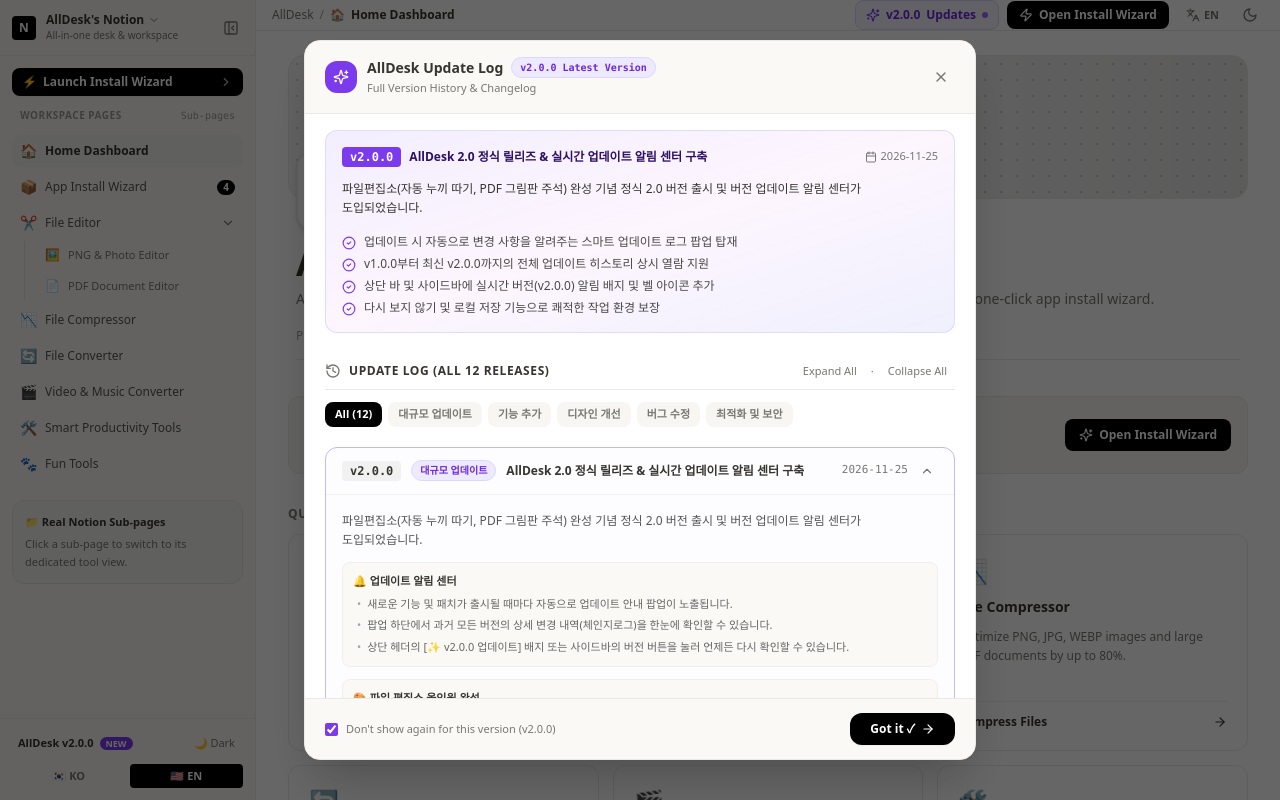
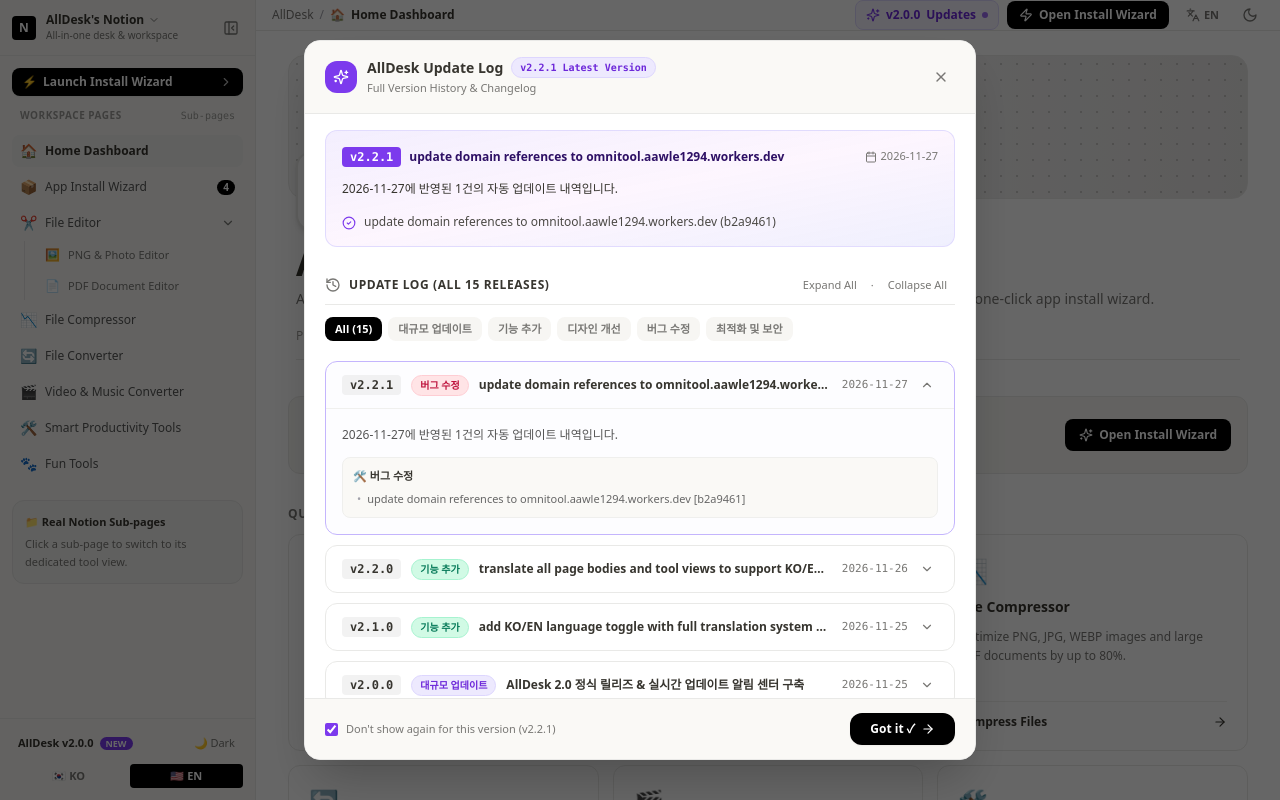
Before and after one commit to aawle1294-git/omnitool, a React (Vite) app: page / in a window 1280 px wide. Built offline with nearby package versions, Linux system fonts and the light colour scheme; a web font is replaced by a local one.

Commit message:
feat: automate update logs from git commit history on build

```diff
--- a/package.json
+++ b/package.json
@@ -4,7 +4,9 @@
   "version": "2.0.0",
   "type": "module",
   "scripts": {
+    "predev": "node scripts/generate-update-logs.mjs",
     "dev": "vite",
+    "prebuild": "node scripts/generate-update-logs.mjs",
     "build": "tsc && vite build",
     "preview": "vite preview"
   },
--- /dev/null
+++ b/src/data/generatedLogs.json
@@ -0,0 +1,87 @@
+[
+  {
+    "version": "v2.2.1",
+    "title": "update domain references to omnitool.aawle1294.workers.dev",
+    "releaseDate": "2026-11-27",
+    "isLatest": true,
+    "tag": "버그 수정",
+    "tagColor": "rose",
+    "summary": "2026-11-27에 반영된 1건의 자동 업데이트 내역입니다.",
+    "highlights": [
+      "update domain references to omnitool.aawle1294.workers.dev (b2a9461)"
+    ],
+    "details": [
+      {
+        "category": "🛠️ 버그 수정",
+        "items": [
+          "update domain references to omnitool.aawle1294.workers.dev [b2a9461]"
+        ]
+      }
+    ]
+  },
+  {
+    "version": "v2.2.0",
+    "title": "translate all page bodies and tool views to support KO/EN 외 3건",
+    "releaseDate": "2026-11-26",
+    "isLatest": false,
+    "tag": "기능 추가",
+    "tagColor": "emerald",
+    "summary": "2026-11-26에 반영된 4건의 자동 업데이트 내역입니다.",
+    "highlights": [
+      "translate all page bodies and tool views to support KO/EN (bd8c2fb)",
+      "prepare repo for Cloudflare Pages deployment (.nvmrc + clean _redirects) (76d7473)",
+      "add wrangler.jsonc for Cloudflare static assets SPA deploy (a1a4b43)",
+      "remove _redirects (handled by wrangler single-page-application) (41367a5)"
+    ],
+    "details": [
+      {
+        "category": "✨ 신규 기능",
+        "items": [
+          "translate all page bodies and tool views to support KO/EN [bd8c2fb]"
+        ]
+      },
+      {
+        "category": "🛠️ 버그 수정",
+        "items": [
+          "remove _redirects (handled by wrangler single-page-application) [41367a5]"
+        ]
+      },
+      {
+        "category": "⚙️ 인프라 및 개선",
+        "items": [
+          "prepare repo for Cloudflare Pages deployment (.nvmrc + clean _redirects) [76d7473]",
+          "add wrangler.jsonc for Cloudflare static assets SPA deploy [a1a4b43]"
+        ]
+      }
+    ]
+  },
+  {
+    "version": "v2.1.0",
+    "title": "add KO/EN language toggle with full translation system (LanguageContext + t()) 외 2건",
+    "releaseDate": "2026-11-25",
+    "isLatest": false,
+    "tag": "기능 추가",
+    "tagColor": "emerald",
+    "summary": "2026-11-25에 반영된 3건의 자동 업데이트 내역입니다.",
+    "highlights": [
+      "PDF rotation safe extraction + stronger Netlify badge blocker (d8b848a)",
+      "add KO/EN language toggle with full translation system (LanguageContext + t()) (6ecf81b)",
+      "prevent Netlify badge MutationObserver from removing app script on netlify.app domain (8108587)"
+    ],
+    "details": [
+      {
+        "category": "✨ 신규 기능",
+        "items": [
+          "add KO/EN language toggle with full translation system (LanguageContext + t()) [6ecf81b]"
+        ]
+      },
+      {
+        "category": "🛠️ 버그 수정",
+        "items": [
+          "PDF rotation safe extraction + stronger Netlify badge blocker [d8b848a]",
+          "prevent Netlify badge MutationObserver from removing app script on netlify.app domain [8108587]"
+        ]
+      }
+    ]
+  }
+]
--- a/src/data/updateLogs.ts
+++ b/src/data/updateLogs.ts
@@ -1,3 +1,5 @@
+import generatedLogs from './generatedLogs.json';
+
 export interface UpdateChangeItem {
   category: string;
   items: string[];
@@ -15,14 +17,12 @@ export interface UpdateLog {
   details: UpdateChangeItem[];
 }
 
-export const CURRENT_VERSION = 'v2.0.0';
-
-export const ALL_UPDATE_LOGS: UpdateLog[] = [
+const MANUAL_UPDATE_LOGS: UpdateLog[] = [
   {
     version: 'v2.0.0',
     title: 'AllDesk 2.0 정식 릴리즈 & 실시간 업데이트 알림 센터 구축',
     releaseDate: '2026-11-25',
-    isLatest: true,
+    isLatest: (generatedLogs as UpdateLog[]).length === 0,
     tag: '대규모 업데이트',
     tagColor: 'violet',
     summary: '파일편집소(자동 누끼 따기, PDF 그림판 주석) 완성 기념 정식 2.0 버전 출시 및 버전 업데이트 알림 센터가 도입되었습니다.',
@@ -305,3 +305,10 @@ export const ALL_UPDATE_LOGS: UpdateLog[] = [
     ]
   }
 ];
+
+export const ALL_UPDATE_LOGS: UpdateLog[] = [
+  ...(generatedLogs as UpdateLog[]),
+  ...MANUAL_UPDATE_LOGS,
+];
+
+export const CURRENT_VERSION = ALL_UPDATE_LOGS[0]?.version ?? 'v2.0.0';
```
Also changed, not shown: scripts/generate-update-logs.mjs (added, +141 -0 lines).
